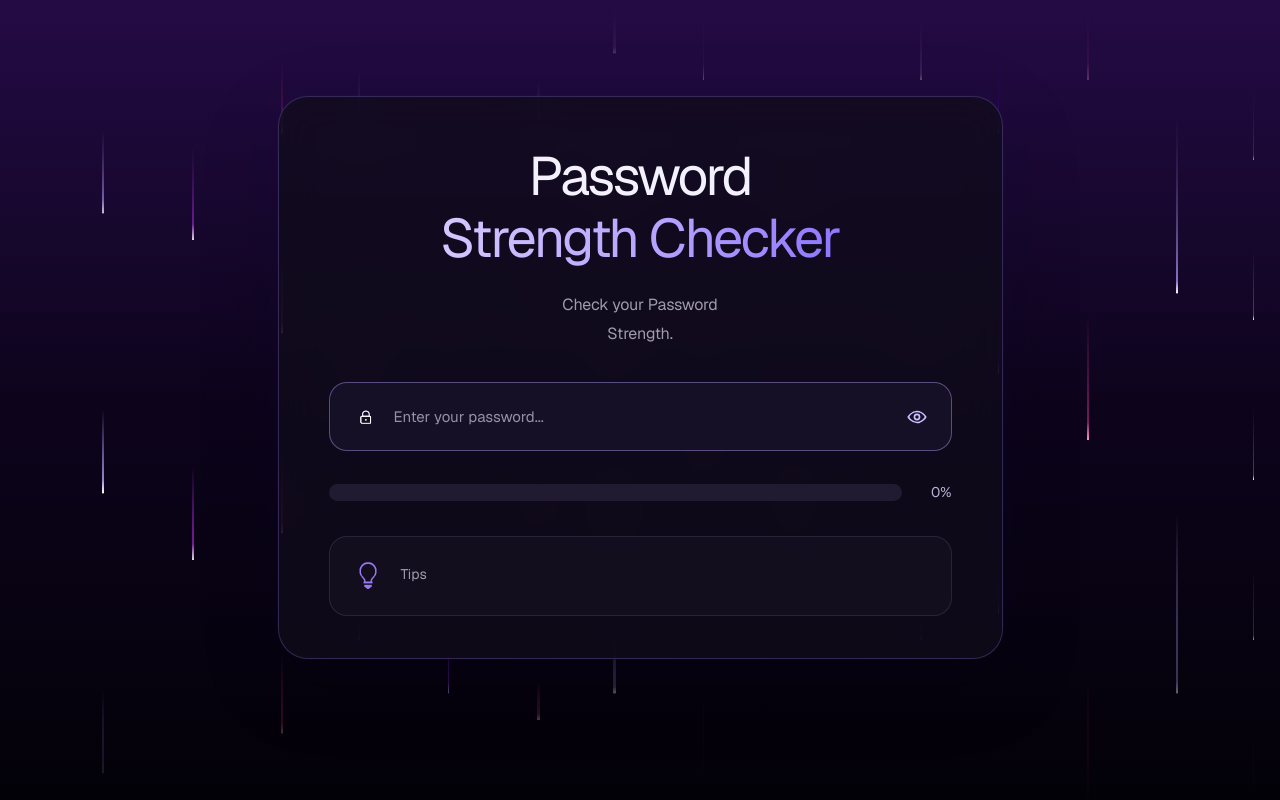
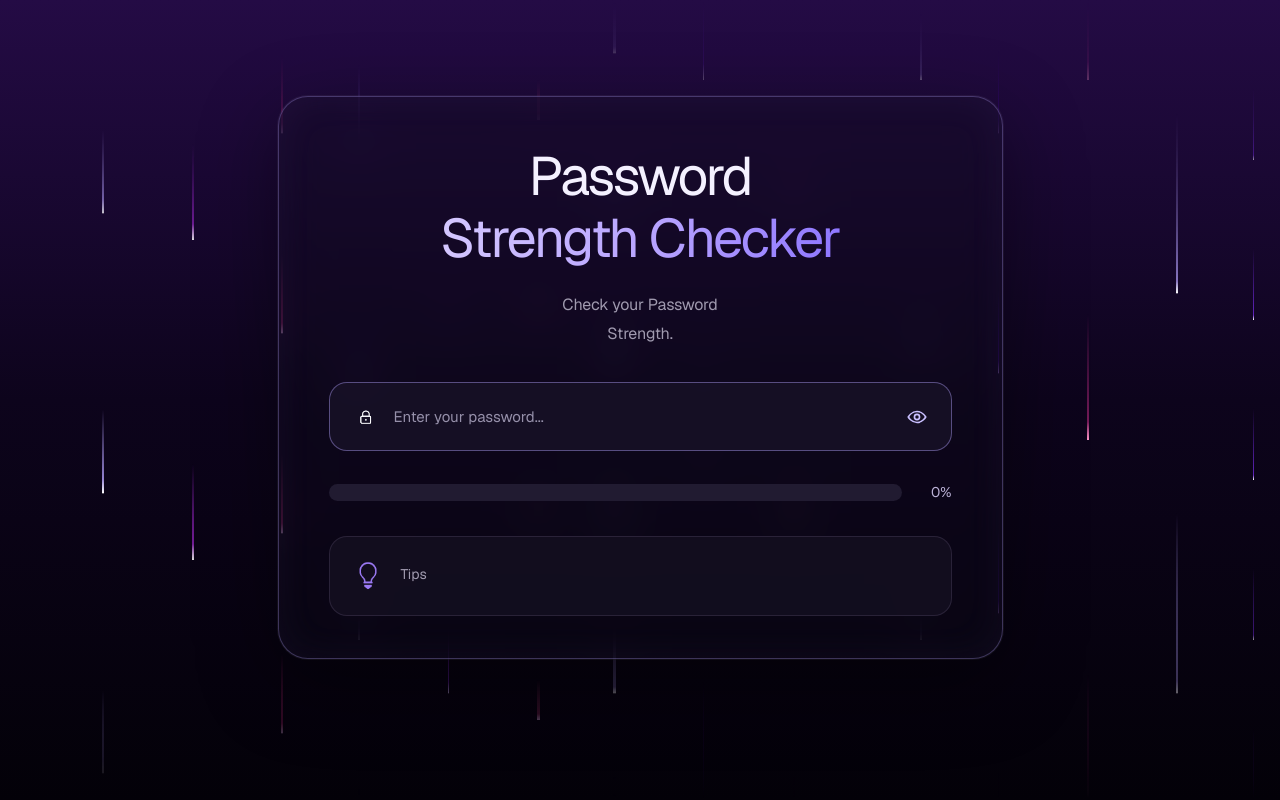
Before and after one commit to helenasaji/password-strength-classification, a Flask app: page / in a window 1280 px wide. Run offline with Flask 3, Linux system fonts and the light colour scheme.

Commit message:
Update styles for background, border, and shadow

```diff
--- a/static/style.css
+++ b/static/style.css
@@ -80,10 +80,10 @@ html, body {
   max-width: 725px;
   padding: 48px 50px 42px;
   text-align: center;
-  background: rgba(16, 13, 27, 0.76);
-  border: 1px solid rgba(157, 132, 255, 0.25);
+  background: rgba(16, 13, 27, 0.35);
+  border: 1px solid rgba(182, 162, 255, 0.3);
   border-radius: 30px;
-  box-shadow: 0 0 0 1px rgba(255, 255, 255, 0.012), 0 24px 80px rgba(0, 0, 0, 0.2), 0 0 60px rgba(112, 71, 255, 0.045);
+  box-shadow: 0 0 0 1px rgba(255, 255, 255, 0.05), 0 24px 80px rgba(0, 0, 0, 0.4), inset 0 0 40px rgba(182, 162, 255, 0.05);
   backdrop-filter: blur(20px);
   -webkit-backdrop-filter: blur(20px);
 }
```
